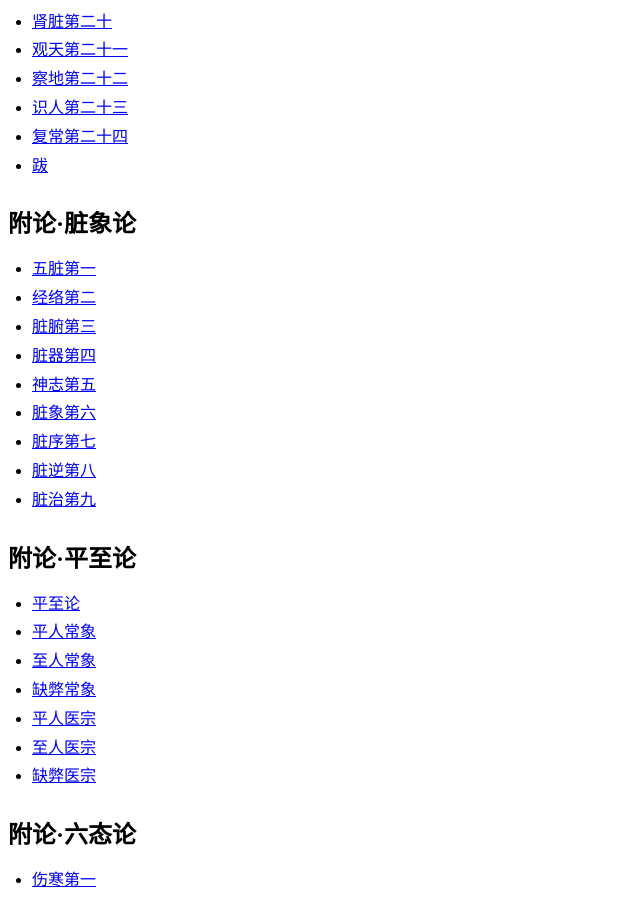
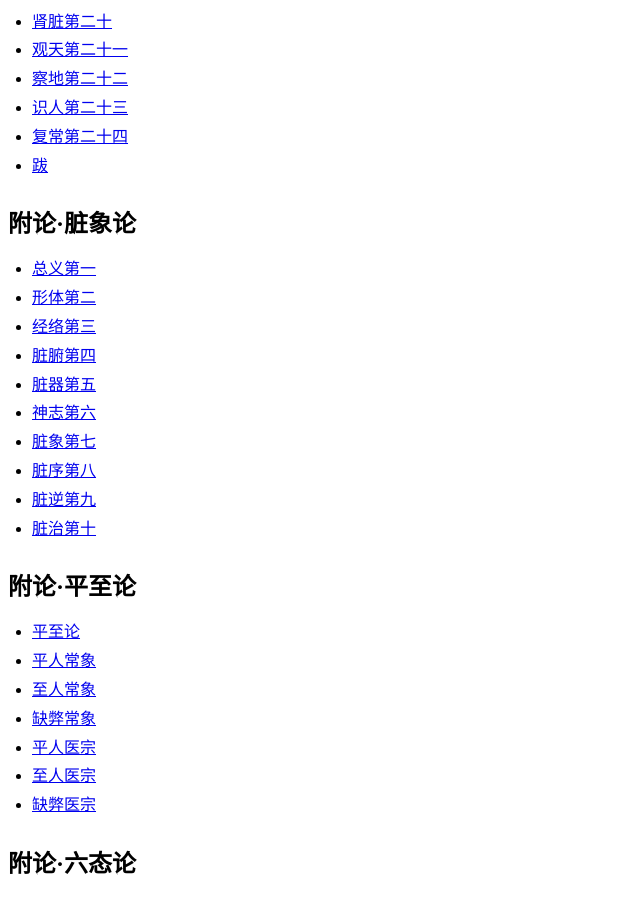
Before and after one commit to chixiao994/chixiao994.github.io, a Jekyll site: the page shibianji/interpretations/先秦/黄帝内经/index.html, which Jekyll copies as it is, in a window 1280 px wide and 900 px high, scrolled down 1178 px. Shown: the whole window, without its empty margins (0-640 px from the left). Built offline with Jekyll 4.4.1, drawn with Linux system fonts in a browser that asks for light colours.

Commit message:
Update index.html

```diff
--- a/shibianji/interpretations/先秦/黄帝内经/index.html
+++ b/shibianji/interpretations/先秦/黄帝内经/index.html
@@ -99,15 +99,16 @@
     <!-- 附论·脏象论（九篇） -->
     <h2>附论·脏象论</h2>
     <ul>
-        <li><a href="治病通鉴·附论·脏象论·01五脏第一.html">五脏第一</a></li>
-        <li><a href="治病通鉴·附论·脏象论·02经络第二.html">经络第二</a></li>
-        <li><a href="治病通鉴·附论·脏象论·03脏腑第三.html">脏腑第三</a></li>
-        <li><a href="治病通鉴·附论·脏象论·04脏器第四.html">脏器第四</a></li>
-        <li><a href="治病通鉴·附论·脏象论·05神志第五.html">神志第五</a></li>
-        <li><a href="治病通鉴·附论·脏象论·06脏象第六.html">脏象第六</a></li>
-        <li><a href="治病通鉴·附论·脏象论·07脏序第七.html">脏序第七</a></li>
-        <li><a href="治病通鉴·附论·脏象论·08脏逆第八.html">脏逆第八</a></li>
-        <li><a href="治病通鉴·附论·脏象论·09脏治第九.html">脏治第九</a></li>
+        <li><a href="治病通鉴·附论·脏象论·01总义第一.html">总义第一</a></li>
+        <li><a href="治病通鉴·附论·脏象论·02形体第二.html">形体第二</a></li>
+        <li><a href="治病通鉴·附论·脏象论·03经络第三.html">经络第三</a></li>
+        <li><a href="治病通鉴·附论·脏象论·04脏腑第四.html">脏腑第四</a></li>
+        <li><a href="治病通鉴·附论·脏象论·05脏器第五.html">脏器第五</a></li>
+        <li><a href="治病通鉴·附论·脏象论·06神志第六.html">神志第六</a></li>
+        <li><a href="治病通鉴·附论·脏象论·07脏象第七.html">脏象第七</a></li>
+        <li><a href="治病通鉴·附论·脏象论·08脏序第八.html">脏序第八</a></li>
+        <li><a href="治病通鉴·附论·脏象论·09脏逆第九.html">脏逆第九</a></li>
+        <li><a href="治病通鉴·附论·脏象论·10脏治第十.html">脏治第十</a></li>
     </ul>
 
     <!-- 附论·平至论（七篇） -->
```
